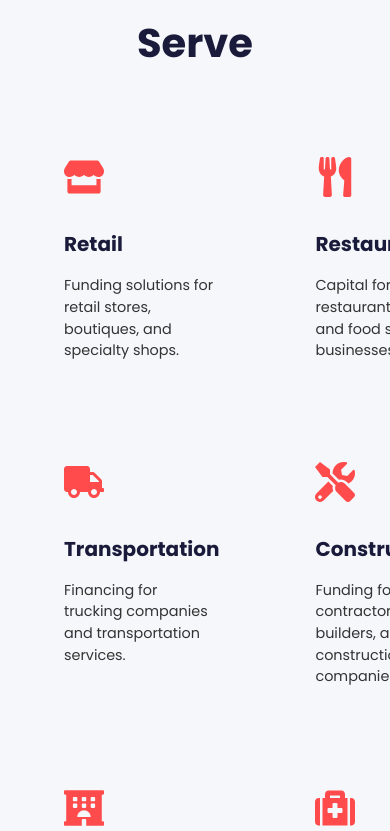
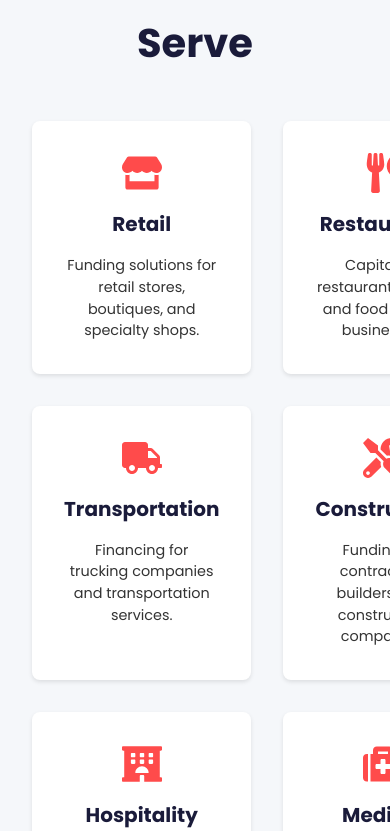
Before and after one commit to TravisYule/fullsendfunding, a React (Create React App) app: page / in a window 390 px wide. Shown: the part 2933-3764 px from the top of the page. Built offline with nearby package versions, Linux system fonts and the light colour scheme.

Commit message:
Fix mobile header layout and industry cards spacing

```diff
--- a/src/components/Header/Header.jsx
+++ b/src/components/Header/Header.jsx
@@ -47,6 +47,10 @@ const HeaderContainer = styled.header`
   height: 90px;
   box-shadow: 0 1px 3px rgba(0,0,0,0.1);
   top: 28px;
+
+  @media (max-width: ${props => props.theme.breakpoints.mobile}) {
+    height: 70px;
+  }
 `;
 
 const Nav = styled.nav`
@@ -64,11 +68,19 @@ const LogoLink = styled(Link)`
   align-items: center;
   gap: 1rem;
   text-decoration: none;
+
+  @media (max-width: ${props => props.theme.breakpoints.mobile}) {
+    gap: 0.5rem;
+  }
 `;
 
 const LogoImage = styled.img`
   height: 80px;
   width: auto;
+
+  @media (max-width: ${props => props.theme.breakpoints.mobile}) {
+    height: 60px;
+  }
 `;
 
 const CompanyName = styled.h1`
@@ -77,6 +89,10 @@ const CompanyName = styled.h1`
   font-weight: 600;
   margin: 0;
   white-space: nowrap;
+
+  @media (max-width: ${props => props.theme.breakpoints.mobile}) {
+    font-size: 1.2rem;
+  }
 `;
 
 const NavLinks = styled.div`
--- a/src/components/IndustryCards/IndustryCards.jsx
+++ b/src/components/IndustryCards/IndustryCards.jsx
@@ -37,9 +37,14 @@ const CardGrid = styled.div`
 
 const Card = styled.div`
   padding: 2rem;
+  text-align: center;
+  background: white;
+  border-radius: 8px;
+  box-shadow: 0 2px 4px rgba(0,0,0,0.1);
 
   @media (max-width: ${props => props.theme.breakpoints.mobile}) {
     padding: 1.5rem;
+    margin: 0;
   }
 `;
 
@@ -47,6 +52,8 @@ const IconWrapper = styled.div`
   font-size: 2.5rem;
   color: ${props => props.theme.colors.secondary};
   margin-bottom: 1rem;
+  display: flex;
+  justify-content: center;
 `;
 
 const IndustryTitle = styled.h3`
```
